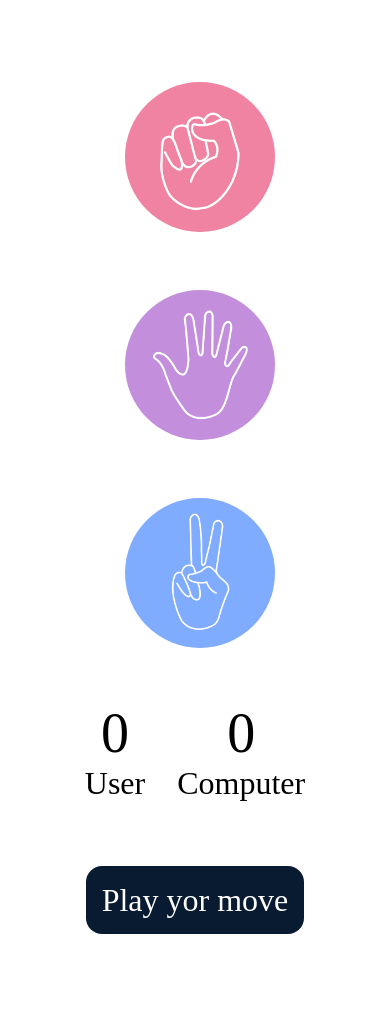
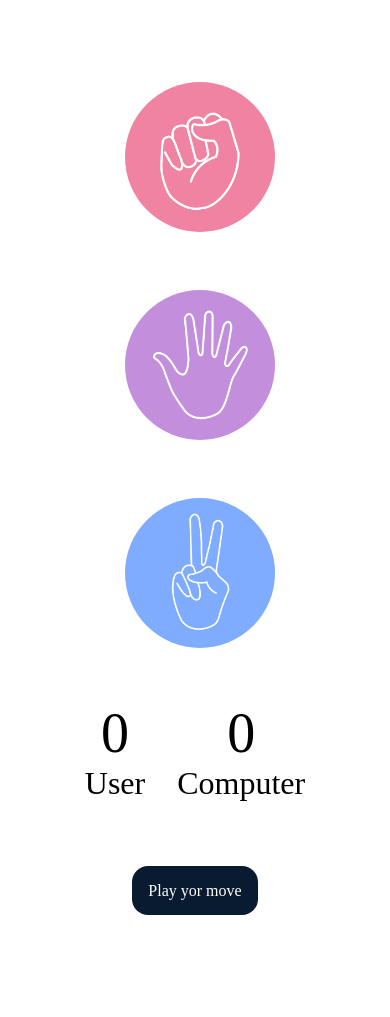
Before and after one commit to TauqeerSayeed/Rock-paper-scissor, a plain HTML site: page index.html in a window 390 px wide. Shown: the part 83-1100 px from the top of the page. Drawn offline with Linux system fonts and the light colour scheme.

Commit message:
Update style.css

```diff
--- a/style.css
+++ b/style.css
@@ -111,5 +111,8 @@ footer{
     footer{
         width: 470px;
     }
+    #msg{
+        font-size: 1rem;
+    }
 
 }
```
